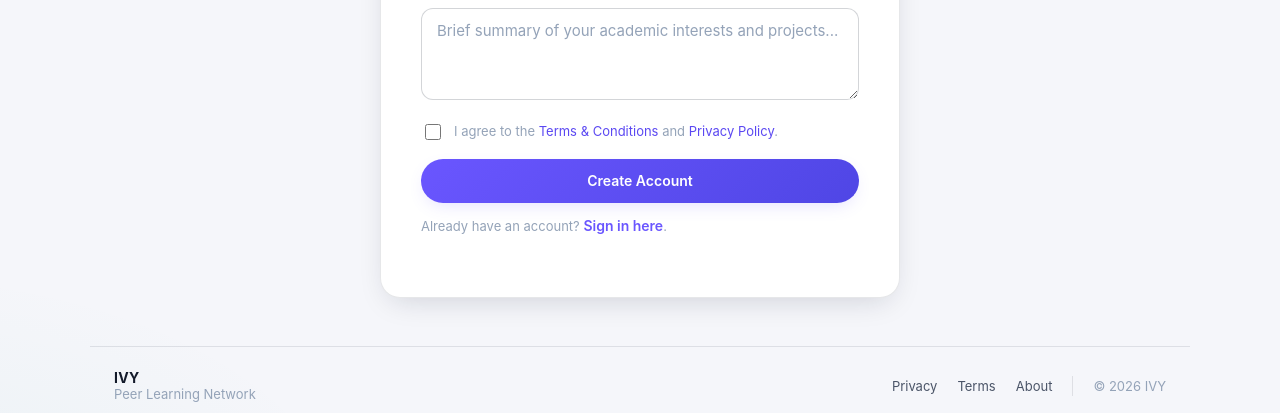
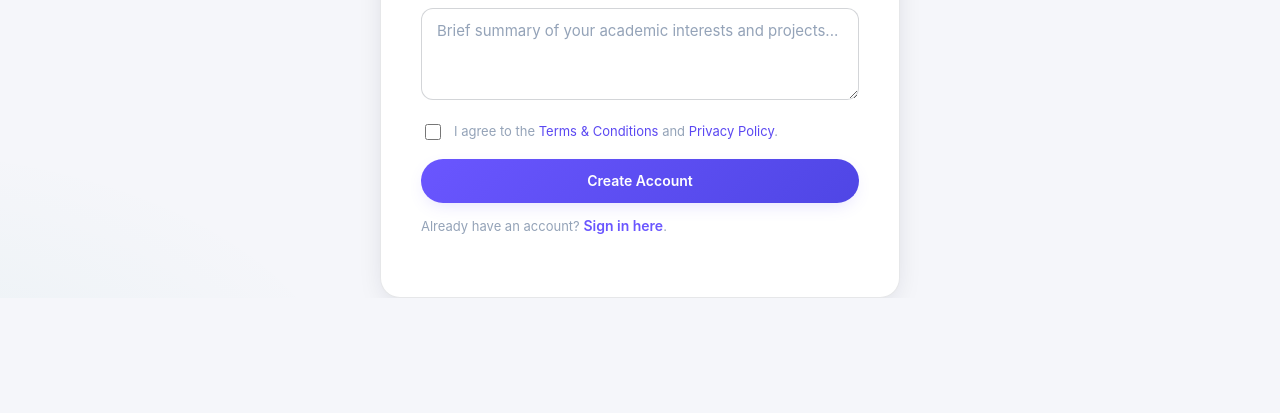
Before and after one commit to vardhandevraj/peertopeer, a Flask app: page /register in a window 1280 px wide. Shown: the part 882-1295 px from the top of the page. After the commit the page ends 1180 px from the top, so only its background shows below. Run offline with Flask 3, Linux system fonts and the light colour scheme; some libraries are stand-ins or nearby versions.

Commit message:
Remove footer legal links from login and register

```diff
--- a/CampusConnectAI/templates/register.html
+++ b/CampusConnectAI/templates/register.html
@@ -148,21 +148,6 @@
         </section>
     </main>
 
-    <footer class="site-footer public-footer">
-        <div class="site-footer-brand">
-            <strong>IVY</strong>
-            <span>Peer Learning Network</span>
-        </div>
-        <div class="site-footer-meta">
-            <nav class="site-footer-nav" aria-label="Legal">
-                <a href="{{ url_for('privacy') }}">Privacy</a>
-                <a href="{{ url_for('terms') }}">Terms</a>
-                <a href="{{ url_for('index') }}">About</a>
-            </nav>
-            <span class="site-footer-copy">&copy; {{ current_year() }} IVY</span>
-        </div>
-    </footer>
-
     <script src="{{ url_for('static', filename='script.js') }}"></script>
     <script>
         (function () {
```
Also changed, not shown: CampusConnectAI/templates/login.html (+0 -15 lines).
